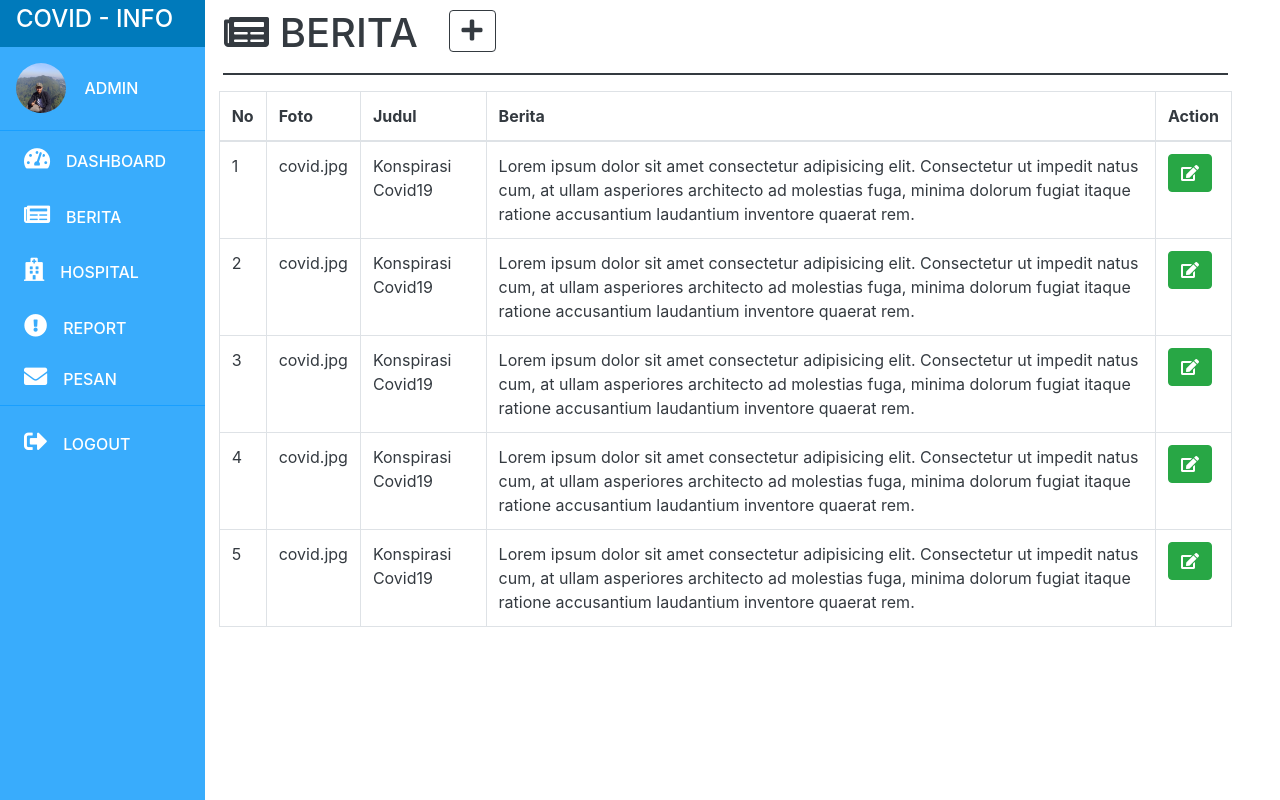
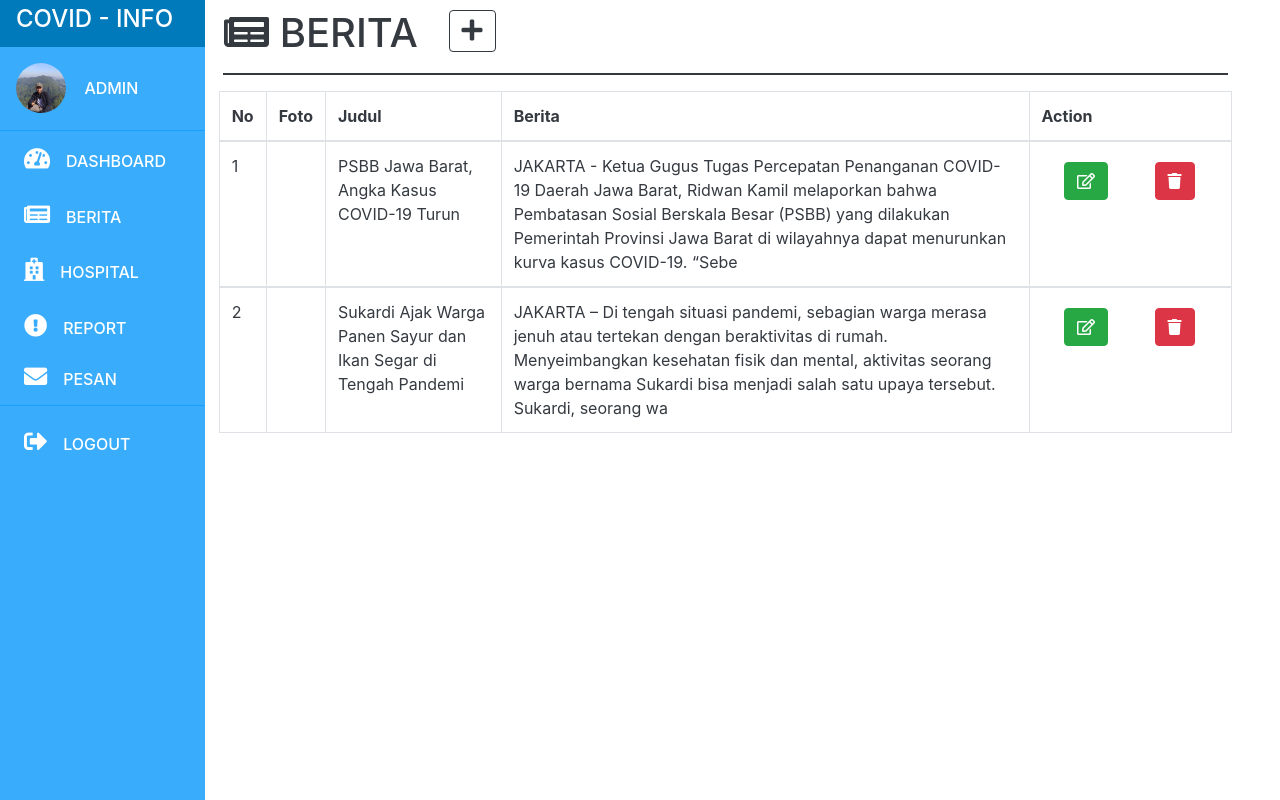
Before and after one commit to IrhamGhani22/WebCovid19, a Laravel app: page /beritaAdmin in a window 1280 px wide. Run offline with Laravel 8, Linux system fonts and the light colour scheme; data comes from the database, SQL or seed files in the repository.

Commit message:
crud kecuali foto

```diff
--- a/app/Http/Controllers/BeritaController.php
+++ b/app/Http/Controllers/BeritaController.php
@@ -6,9 +6,61 @@ use Illuminate\Http\Request;
 
 class BeritaController extends Controller
 {
-    //
     public function index(){
     	$data['berita'] = \DB::table('t_berita')->get();
-    	return view ('berita', $data);
+    	return view ('beritaAdmin', $data);
     }
+    public function create(){
+    	return view('formBerita');
+    }
+    public function store(Request $request){
+    	$input = $request->all();
+    	unset($input['_token']);
+    	$status = \DB::table('t_berita')->insert($input);
+
+    	if ($status) {
+            return redirect('/beritaAdmin')->with('success', 'Berita berhasil diunggah');
+        }
+      	else {
+            return redirect('/beritaAdmin/create')->with('error', 'Berita gagal diunggah');
+        }
+    }
+    public function edit(Request $request, $id){
+        $data['berita'] = \DB::table('t_berita')->find($id);
+        return view('formBerita', $data);
+    }
+    public function update(Request $request, $id){
+        $rule = [
+            'Judul'     => 'required',
+            'Headline'  => 'required',
+            'Pengirim'  => 'required',
+            'Tanggal'   => 'required',
+            'Isi'       => 'required'
+        ];
+        $this->validate($request, $rule);
+
+        $input = $request->all();
+        unset($input['_token']);
+        unset($input['_method']);
+
+        $status = \DB::table('t_berita')->where('id', $id)->update($input);
+
+        if($status){
+            return redirect('/beritaAdmin')->with('succes', 'Berita berhasil diperbarui');
+        }
+        else{
+            return redirect('/beritaAdmin/create')->with('error', 'Gagal diperbaharui');
+        }
+    }
+    public function destroy(Request $request, $id){
+        $status = \DB::table('t_berita')->where('id', $id)->delete();
+
+        if($status){
+            return redirect('/beritaAdmin')->with('succes', 'Berita berhasil dihapus');
+        }
+        else{
+            return redirect('/beritaAdmin/create')->with('error', 'Gagal dihapus');
+        }
+    }
+
 }
--- a/resources/views/beritaAdmin.blade.php
+++ b/resources/views/beritaAdmin.blade.php
@@ -10,7 +10,7 @@
 
 <div class="col-md-10 content">
     <h1 class="judul mt-2 ml-2 text-dark"><i class="fas fa-newspaper ml-4"></i> BERITA
-    <a class="btn btn-outline-dark tombol" href="{{url('/formBerita')}}">
+    <a class="btn btn-outline-dark tombol" href="{{url('/beritaAdmin/create')}}">
        <h4 class="d-inline">
            <i class="fas fa-plus"></i>
        </h4>
@@ -25,57 +25,35 @@
 				<th>Foto</th>
 				<th>Judul</th>
                 <th>Berita</th>
-                <th>Action</th>
+                <th style="width: 20%">Action</th>
 			</tr>
 		</thead>
-		<tbody>
+        @foreach ($berita as $row)
+        <tbody>
 			<tr>
-				<td>1</td>
-				<td>covid.jpg</td>
-				<td>Konspirasi Covid19</td>
-                <td>Lorem ipsum dolor sit amet consectetur adipisicing elit. Consectetur ut impedit natus cum, at ullam asperiores architecto ad molestias fuga, minima dolorum fugiat itaque ratione accusantium laudantium inventore quaerat rem.</td>
+                <td>{{ $loop->iteration }}</td>
+                <td>{{ $row->img }}</td>
+                <td>{{ $row->Judul }}</td>
+                <td>{{ $row->Isi }}</td>
                 <td>
-                    <button class="btn btn-success "><i class="fas fa-edit text-white"></i></button>
+                    <div class="row no-gutters">
+                        <div class="col-md-6 no-gutters text-center mt-2">
+                            <a href="{{ url('/beritaAdmin/' . $row->id . '/edit') }}" class="btn btn-success">
+                                <i class="far fa-edit text-white"></i>
+                            </a>
+                        </div>
+                        <div class="col-md-6 no-gutters text-center mt-2">
+                            <form action="{{ url('/beritaAdmin',$row->id) }}" method="POST">
+                            @method('DELETE')
+                            @csrf
+                            <button type="submit" class="btn btn-danger "><i class="fas fa-trash text-white"></i></button>
+                            </form>
+                        </div>
+                    </div>
                 </td>
             </tr>
-            <tr>
-				<td>2</td>
-				<td>covid.jpg</td>
-				<td>Konspirasi Covid19</td>
-                <td>Lorem ipsum dolor sit amet consectetur adipisicing elit. Consectetur ut impedit natus cum, at ullam asperiores architecto ad molestias fuga, minima dolorum fugiat itaque ratione accusantium laudantium inventore quaerat rem.</td>
-                <td>
-                    <button class="btn btn-success "><i class="fas fa-edit text-white"></i></button>
-                </td>
-            </tr>
-            <tr>
-				<td>3</td>
-				<td>covid.jpg</td>
-				<td>Konspirasi Covid19</td>
-                <td>Lorem ipsum dolor sit amet consectetur adipisicing elit. Consectetur ut impedit natus cum, at ullam asperiores architecto ad molestias fuga, minima dolorum fugiat itaque ratione accusantium laudantium inventore quaerat rem.</td>
-                <td>
-                    <button class="btn btn-success "><i class="fas fa-edit text-white"></i></button>
-                </td>
-            </tr>
-            <tr>
-				<td>4</td>
-				<td>covid.jpg</td>
-				<td>Konspirasi Covid19</td>
-                <td>Lorem ipsum dolor sit amet consectetur adipisicing elit. Consectetur ut impedit natus cum, at ullam asperiores architecto ad molestias fuga, minima dolorum fugiat itaque ratione accusantium laudantium inventore quaerat rem.</td>
-                <td>
-                    <button class="btn btn-success "><i class="fas fa-edit text-white"></i></button>
-                </td>
-            </tr>
-            <tr>
-				<td>5</td>
-				<td>covid.jpg</td>
-				<td>Konspirasi Covid19</td>
-                <td>Lorem ipsum dolor sit amet consectetur adipisicing elit. Consectetur ut impedit natus cum, at ullam asperiores architecto ad molestias fuga, minima dolorum fugiat itaque ratione accusantium laudantium inventore quaerat rem.</td>
-                <td>
-                    <button class="btn btn-success "><i class="fas fa-edit text-white"></i></button>
-                </td>
-            </tr>
-
-		</tbody>
+        </tbody>
+        @endforeach
     </table>
 </div>
 </div>
--- a/resources/views/layout/templateAdmin.blade.php
+++ b/resources/views/layout/templateAdmin.blade.php
@@ -24,7 +24,9 @@
                 </li>
                 <li class=" nav-item pb-3 mb-2 profil ">
                     <div class="row no-gutters">
-                        <div class="col-md-4"> <img class=" rounded-circle ml-3 " width=" 50 " height=" 50 " src="/assets/image/irham.jpg " alt=" "></div>
+                        <div class="col-md-4">
+                            <img class=" rounded-circle ml-3 " width=" 50 " height=" 50 " src="/assets/image/irham.jpg " alt=" ">
+                        </div>
                         <div class="col-md-8 mr-auto">
                             <h6>
                                 <a class=" nav-link text-white mt-2">ADMIN</a>
--- a/routes/web.php
+++ b/routes/web.php
@@ -39,17 +39,16 @@ Route::get('/berita', function () {
     return view('berita');
 });
 
-Route::get('/formBerita', function () {
-    return view('formBerita');
-});
-
 Route::get('/dashboardAdmin', function () {
     return view('dashboardAdmin');
 });
 
-Route::get('/beritaAdmin', function () {
-    return view('beritaAdmin');
-});
+Route::get('/beritaAdmin', 'BeritaController@index');
+Route::get('/beritaAdmin/create', 'BeritaController@create');
+Route::post('/beritaAdmin', 'BeritaController@store');
+Route::get('/beritaAdmin/{id}/edit', 'BeritaController@edit');
+Route::patch('/beritaAdmin/{id}', 'BeritaController@update');
+Route::delete('/beritaAdmin/{id}', 'BeritaController@destroy');
 
 Route::get('/hospitalAdmin', function () {
     return view('hospitalAdmin');
```
Also changed, not shown: resources/views/formBerita.blade.php (+13 -8 lines), public/assets/database/db_webcovid19.sql.
